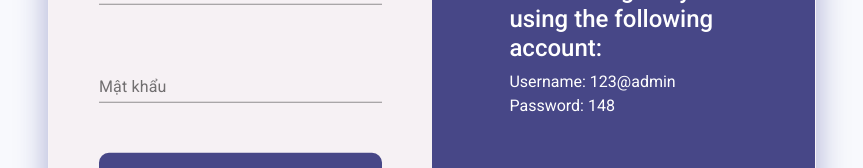
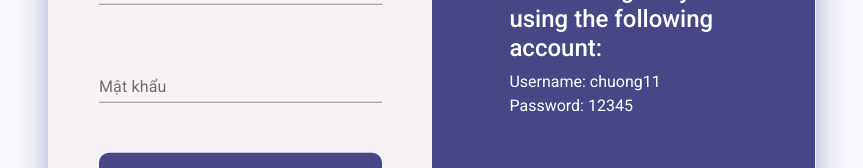
Before and after one commit to vonhutphi/movie-management-site, a React (Create React App) app: page / in a window 1280 px wide. Shown: the part 353-521 px from the top of the page, without its empty margins (193-1056 px from the left). Built offline with nearby package versions, Linux system fonts and the light colour scheme.

Commit message:
fix_color

```diff
--- a/package.json
+++ b/package.json
@@ -27,7 +27,7 @@
     "redux-thunk": "^2.3.0",
     "styled-component": "^2.8.0",
     "styled-components": "^5.2.1",
-    "sweetalert2": "^10.15.6",
+    "sweetalert2": "^10.16.9",
     "tailwindcss": "^2.0.4",
     "web-vitals": "^1.1.1"
   },
--- a/src/components/NavbarAdmin/NavAdmin.scss
+++ b/src/components/NavbarAdmin/NavAdmin.scss
@@ -16,7 +16,7 @@
     transform: translateY(-50%);
     padding-right: 30px;
     i {
-      color: #40407a;
+      color: #333;
       margin-right: 20px;
     }
   }
--- a/src/container/AdminTemplate/AuthPage/index.jsx
+++ b/src/container/AdminTemplate/AuthPage/index.jsx
@@ -113,8 +113,8 @@ function AuthPage(props) {
         <div className="logInRight 	d-none d-sm-flex col-sm-12 col-lg-6">
           <div className="logInInfo ">
             <h4 className='text-white'>You can log in by using the following account: </h4>
-            <p>Username: 123@admin</p>
-            <p>Password: 148</p>
+            <p>Username: chuong11</p>
+            <p>Password: 12345</p>
           </div>
         </div>
       </div>
--- a/src/container/AdminTemplate/QuanLyPhim/TaoLichChieu/TableLichChieu/TableLichChieu.scss
+++ b/src/container/AdminTemplate/QuanLyPhim/TaoLichChieu/TableLichChieu/TableLichChieu.scss
@@ -6,7 +6,7 @@
         .bangLichChieuChiTiet_header {
             border-radius: 10px;
             // background: rgba(128, 128, 128, 0.637);
-            background: #afaaf8a1;
+            background: rgba(128, 128, 128, 0.089);
             padding: 20px 30px;
             cursor: pointer;
             font-weight: 700;
@@ -18,9 +18,9 @@
             padding: 10px 30px;
             margin-top: 5px;
         }
-        h3{
+        h3 {
             position: relative;
-            i{
+            i {
                 position: absolute;
                 right: 10%;
                 top: 50%;
@@ -29,7 +29,6 @@
             }
         }
     }
-
 }
 
 //font color
--- a/src/container/AdminTemplate/QuanLyPhim/TaoLichChieu/index.jsx
+++ b/src/container/AdminTemplate/QuanLyPhim/TaoLichChieu/index.jsx
@@ -34,6 +34,7 @@ function TaoLichChieu(props) {
     maRap: "",
     giaVe: "",
   });
+
   // const [error, setError] = useState("");
   useEffect(() => {
     props.fetchHeThongRap();
@@ -45,7 +46,6 @@ function TaoLichChieu(props) {
     }
     // eslint-disable-next-line react-hooks/exhaustive-deps
   }, [tenRap]);
-
   const renderHeThongRap = useMemo(() => {
     return (
       heThongRap &&
@@ -54,7 +54,6 @@ function TaoLichChieu(props) {
           <p
             key={index}
             className="dropdown-item"
-
             onClick={() => {
               setTenRap(rap.maHeThongRap);
               setMaRap("Chọn rạp");
@@ -71,11 +70,7 @@ function TaoLichChieu(props) {
 
   const renderCumRap = useMemo(() => {
     if (tenRap === "Chọn hệ thống rạp") {
-      return (
-        <p className="dropdown-item" >
-          Vui lòng chọn hệ thống rạp
-        </p>
-      );
+      return <p className="dropdown-item">Vui lòng chọn hệ thống rạp</p>;
     }
     return (
       cumRap &&
@@ -84,7 +79,6 @@ function TaoLichChieu(props) {
           <p
             key={index}
             className="dropdown-item"
-
             onClick={() => {
               setTenCumRap(item.tenCumRap);
               setMaRap("Chọn rạp");
@@ -101,9 +95,7 @@ function TaoLichChieu(props) {
   const renderRap = useMemo(() => {
     if (tenRap === "Chọn hệ thống rạp" || tenCumRap === "Chọn cụm rạp") {
       return (
-        <p className="dropdown-item" >
-          Vui lòng chọn hệ thống rạp và cụm rạp
-        </p>
+        <p className="dropdown-item">Vui lòng chọn hệ thống rạp và cụm rạp</p>
       );
     }
     for (let key in cumRap) {
@@ -114,7 +106,6 @@ function TaoLichChieu(props) {
             <p
               key={index}
               className="dropdown-item"
-
               onClick={() => {
                 setMaRap(item.tenRap);
                 setThongTinLichChieu({
@@ -149,14 +140,17 @@ function TaoLichChieu(props) {
         valid = false;
       }
     }
-    if(tenRap==='Chọn hệ thống rạp'){
-      valid = false
+    if (tenRap === "Chọn hệ thống rạp") {
+      valid = false;
     }
-    if(tenCumRap === 'Chọn cụm rạp'){
-      valid = false
+    if (tenCumRap === "Chọn cụm rạp") {
+      valid = false;
     }
-    if(maRap === 'maRap'){
-      valid = false
+    if (maRap === "Chọn rạp") {
+      valid = false;
+    }
+    if (thongTinLichChieu.giaVe === "") {
+      valid = false;
     }
     // if (!valid) {
     //   setError("Vui lòng điền đầy đủ thông tin trước khi tạo lịch chiếu");
@@ -193,14 +187,16 @@ function TaoLichChieu(props) {
         </div>
         <h3 className="titleLichChieu mb-4">
           Tạo lịch chiếu:{" "}
-          <span style={{ fontWeight: "500", color: "#474787" }}>
+          <span style={{ fontWeight: "500", color: "#333" }}>
             {filmShowTime && filmShowTime.tenPhim}
+            {/* {filmInfo && filmInfo.tenPhim} */}
           </span>
         </h3>
         <div className="thongTinShowTime row">
           <div className="hinhAnhPhim col-sm-2">
             <img
               src={filmShowTime && filmShowTime.hinhAnh}
+              // src={filmInfo && filmInfo.hinhAnh}
               style={{ width: "85%", borderRadius: "10px" }}
               alt=""
             />
@@ -254,7 +250,10 @@ function TaoLichChieu(props) {
                   {maRap}
                   <i className="fa fa-angle-down"></i>
                 </button>
-                <div className="dropdown-menu" aria-labelledby="dropdownMenuButton">
+                <div
+                  className="dropdown-menu"
+                  aria-labelledby="dropdownMenuButton"
+                >
                   {renderRap}
                 </div>
               </div>
@@ -309,6 +308,7 @@ function TaoLichChieu(props) {
                       giaVe: e.target.value,
                     });
                   }}
+                  value={thongTinLichChieu.giaVe}
                 />
               </div>
             </div>
```
Also changed, not shown: 1 other file (tests, documents, lock files or other folders).
